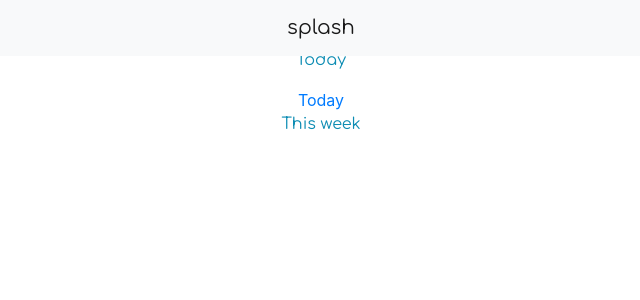
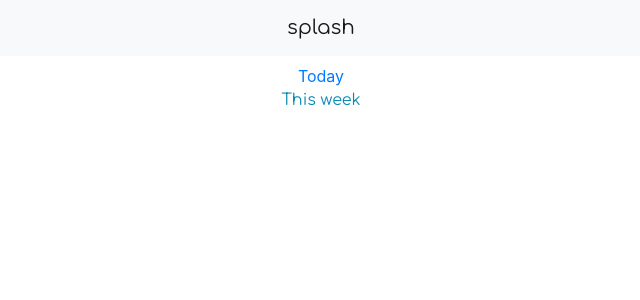
Before and after one commit to zirri/splash, a React (Create React App) app: page /login#/home in a window 1280 px wide. Shown: the top 300 px of the page, without its empty margins (319-959 px from the left). Built offline with nearby package versions, Linux system fonts and the light colour scheme.

Commit message:
small commit

```diff
--- a/package.json
+++ b/package.json
@@ -13,6 +13,7 @@
     "email-regex": "^4.0.0",
     "express": "^4.17.1",
     "jsonwebtoken": "^8.5.1",
+    "jwt-decode": "^2.2.0",
     "pg": "^7.15.1",
     "react": "^16.12.0",
     "react-bootstrap": "^1.0.0-beta.16",
--- a/src/client/components/Overview.js
+++ b/src/client/components/Overview.js
@@ -1,5 +1,6 @@
 import React from 'react';
 import { Link } from 'react-router-dom';
+import jwtDecode from 'jwt-decode';
 import Today from './Today';
 import Week from './Week';
 
@@ -7,16 +8,15 @@
 
 class Overview extends React.Component {
 
+
     render() {
         return (
-            <div>
-                <br />
+            <main>
                 Overview
             <p>Today</p>
             <Link to='/today'>Today</Link>
             <p>This week</p>
-            </div>
-
+            </main>
         )
     }
 }
```
Also changed, not shown: 1 other file (tests, documents, lock files or other folders).
